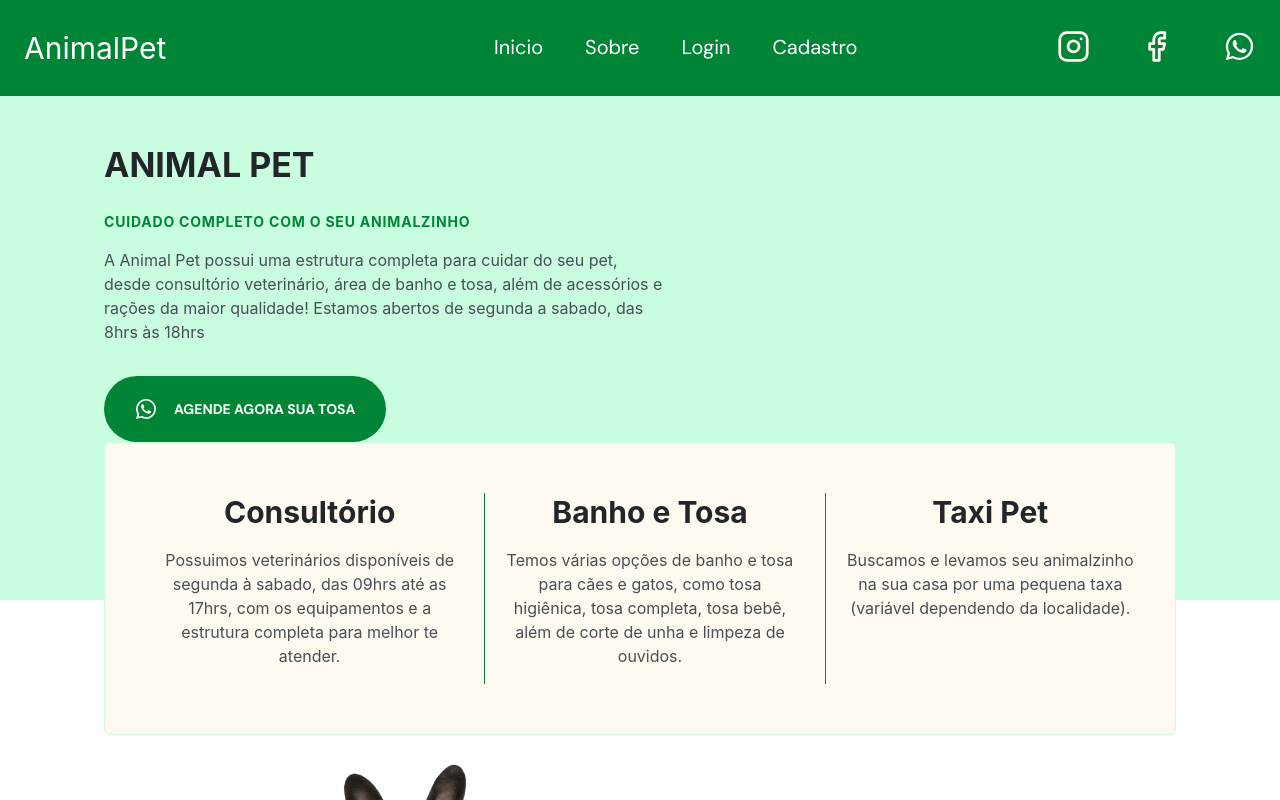
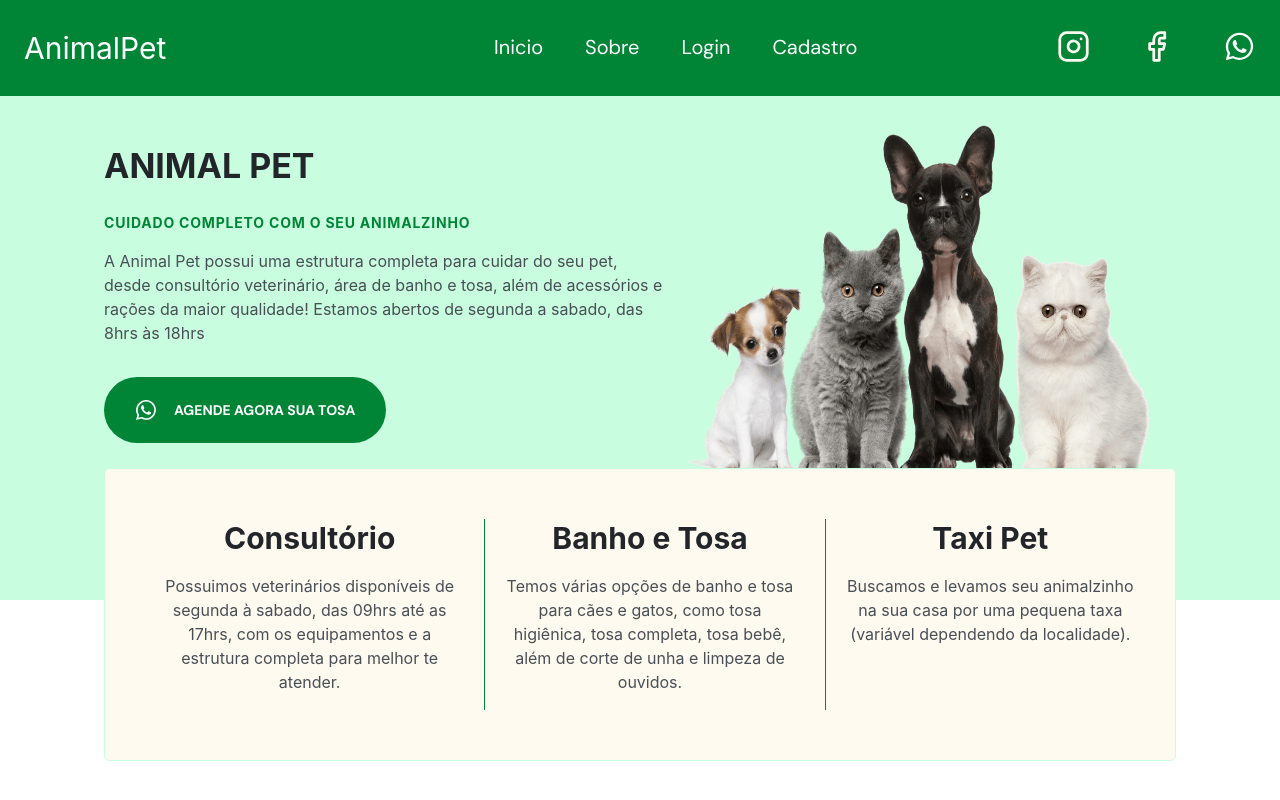
Before and after one commit to fernanda-rabacal/AnimalPet-Site, a React (Create React App) app: page /home in a window 1280 px wide. Shown: the top 800 px of the page. Built offline with nearby package versions, Linux system fonts and the light colour scheme.

Commit message:
Conserto da imagem do home

```diff
--- a/src/components/Nav/style.css
+++ b/src/components/Nav/style.css
@@ -102,7 +102,8 @@ body.menu-expanded .social-links
     display: block;
 
     position: relative;
-    bottom: -1.8rem;
+
+    bottom: -2.3rem;
     left: -.5rem;
 
     transition: width 0.2s;
--- a/src/global.css
+++ b/src/global.css
@@ -19,7 +19,7 @@ body {
   font-size: 1.6rem;
   box-sizing: border-box;
 
-  margin-top: 15vh;
+  margin-top: 12vh;
   margin-inline: 0;
   scroll-behavior: smooth;
 
--- a/src/pages/About/index.js
+++ b/src/pages/About/index.js
@@ -6,9 +6,9 @@ import Quote from '../../assets/quote-marks.svg'
 
 export function About(){
   return(
-    <div>
+    <div className="about-container">
       <Header/>
-      <div className="about-container">
+      <div className="about-content">
         <div className="col-b">
         <div className="about-titles">
       <h4>SOBRE NÓS</h4>
--- a/src/pages/About/style.css
+++ b/src/pages/About/style.css
@@ -1,4 +1,8 @@
 .about-container {
+  background-color: var(--brand-beige);
+}
+
+.about-content{
   display: flex;
   flex-direction: column;
   align-items: center;
@@ -6,7 +10,6 @@
   box-sizing: border-box;
   margin-inline: auto;
   text-align: left;
-  background-color: var(--brand-beige);
   width: min(50rem, 100%);
 }
 
@@ -94,7 +97,7 @@
  }
 
  @media(min-width: 1024px){
-  .about-container{
+  .about-content{
     width: min(112rem, 100%);
     display: grid;
     grid-template-columns: 1fr 56rem;
--- a/src/pages/Home/index.js
+++ b/src/pages/Home/index.js
@@ -17,13 +17,13 @@ export function Home(){
             <p className="home-content">
               A Animal Pet possui uma estrutura completa para cuidar do seu pet, desde consultório veterinário, área de banho e tosa, além de acessórios e rações da maior qualidade! Estamos abertos de segunda a sabado, das 8hrs às 18hrs
             </p>
+              <a target="_blank" rel="noreferrer" href="https://wa.me/5571993172074" >
             <button className='home-button'>
+
             <img src={Whatsapp} alt='whatsapp logo'/>
              <p>Agende agora Sua tosa</p>
             </button>
-          </div>
-          <div className="col-b">
-
+              </a>
           </div>
             <img className="home-img" src={DogCat} alt="two cats and two dogs" />
             <section className="stats">
--- a/src/pages/Home/style.css
+++ b/src/pages/Home/style.css
@@ -152,6 +152,7 @@
   }
   .home-img{
     height: 37.2rem;
+    grid-area: B;
   }
 
   .stats .stat{
```
